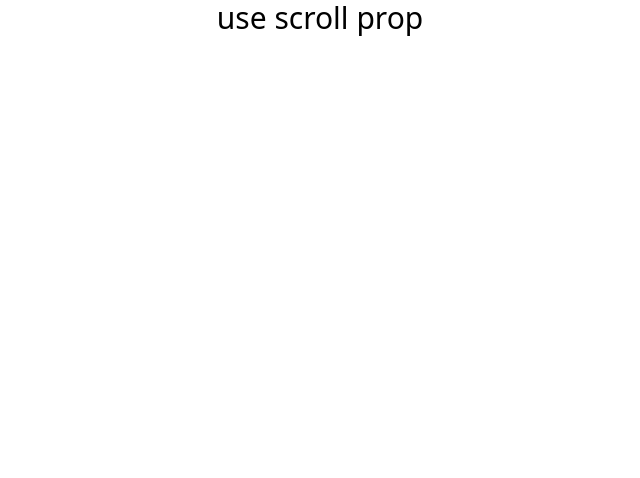
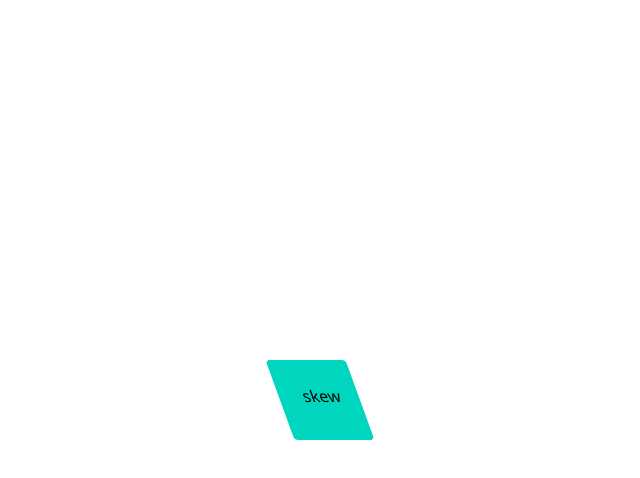
Before and after one commit to G1DY/FramerMotion, a React (Vite) app: page / in a window 1280 px wide. Shown: the top 478 px of the page, without its empty margins (320-960 px from the left). Built offline with nearby package versions, Linux system fonts and the light colour scheme.

Commit message:
tasks to understand the lessons

```diff
--- a/src/App.tsx
+++ b/src/App.tsx
@@ -1,8 +1,10 @@
+import Skew from "./Skew";
+import SpinningIcon from "./SpinningIcon";
 import Usescroll from "./UseScroll/Usescroll";
 
 const App = () => {
   return (
-    <div>
+    <div className="justify-center flex items-center min-h-screen">
       {/* <PulsingButton /> */}
       {/* <BouncingLoader /> */}
       {/* <FlippingCard /> */}
@@ -12,7 +14,9 @@ const App = () => {
       {/* <Exampleone /> */}
       {/* <ImageStagger /> */}
       {/* <WhileInView /> */}
-      <Usescroll />
+      {/* <Usescroll /> */}
+      {/* <SpinningIcon /> */}
+      <Skew />
     </div>
   );
 };
--- /dev/null
+++ b/src/Skew.tsx
@@ -0,0 +1,17 @@
+import { useState } from "react";
+import { motion } from "framer-motion";
+
+const Skew = () => {
+  const [isSkewed, setIsSkewed] = useState(true);
+  return (
+    <motion.div
+      className="h-20 w-20 rounded m-4 bg-teal-400 text-center items-center p-6"
+      onClick={() => setIsSkewed(!isSkewed)}
+      animate={{ skewX: isSkewed ? 20 : 0 }}
+      transition={{ duration: 2 }}
+    >
+      skew
+    </motion.div>
+  );
+};
+export default Skew;
--- /dev/null
+++ b/src/SpinningIcon.tsx
@@ -0,0 +1,14 @@
+import { motion } from "framer-motion";
+const SpinningIcon = () => {
+  return (
+    <div>
+      <motion.img
+        src="https://www.shutterstock.com/image-vector/flat-icon-cyclic-rotation-recycling-recurrence-1415545238"
+        className="w-20 h-20"
+        animate={{ rotate: 360 }}
+        transition={{ duration: 2, ease: "easeInOut" }}
+      />
+    </div>
+  );
+};
+export default SpinningIcon;
```
